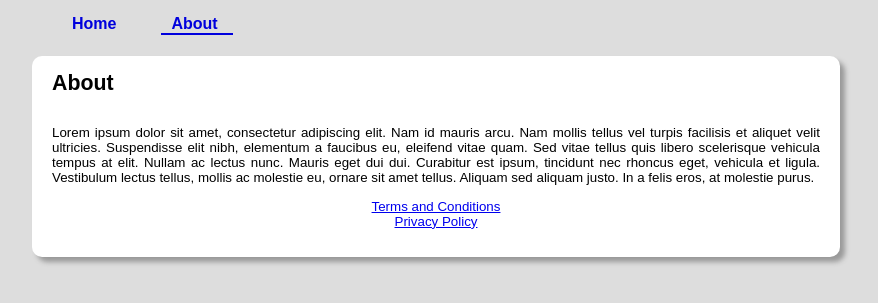
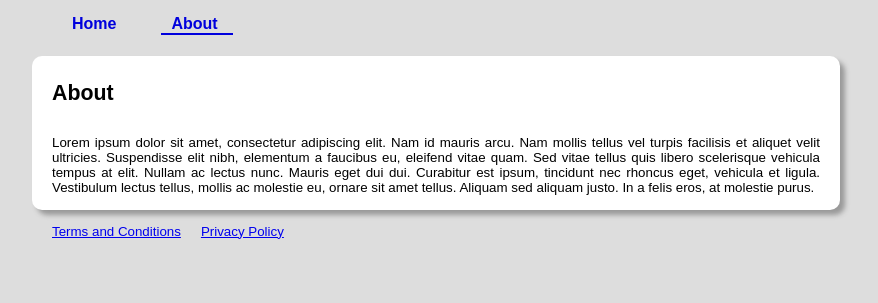
Before and after one commit to IanField90/KeyphraseSurvey, a PHP site: page /about/index.php in a window 1280 px wide. Shown: the top 303 px of the page, without its empty margins (224-1102 px from the left). Run offline with PHP 8.4, Linux system fonts and the light colour scheme.

Commit message:
CSS tidyup

```diff
--- a/html/about/index.php
+++ b/html/about/index.php
@@ -16,8 +16,10 @@
 					<h1>About</h1>
 					<br />
 					Lorem ipsum dolor sit amet, consectetur adipiscing elit. Nam id mauris arcu. Nam mollis tellus vel turpis facilisis et aliquet velit ultricies. Suspendisse elit nibh, elementum a faucibus eu, eleifend vitae quam. Sed vitae tellus quis libero scelerisque vehicula tempus at elit. Nullam ac lectus nunc. Mauris eget dui dui. Curabitur est ipsum, tincidunt nec rhoncus eget, vehicula et ligula. Vestibulum lectus tellus, mollis ac molestie eu, ornare sit amet tellus. Aliquam sed aliquam justo. In a felis eros, at molestie purus.
-					<?php include '../footer.php'; ?>
 				</div>
+				<?php include '../footer.php'; ?>
+
 		</div>
+
 	</body>
 </html>
--- a/html/content/terms.php
+++ b/html/content/terms.php
@@ -18,11 +18,11 @@
 				<h1>Conditions</h1>
 				<ul>
 					<li>We reserve the right to modify or terminate the <NAME> service for any reason, without notice at any time.</li>
-						<li> We reserve the right to alter these Terms of Use at any time. If the alterations constitute a material change to the Terms of Use, we will notify you via an appropriate method. What is a 'material change' is at our discretion</li>
+					<li>We reserve the right to alter these Terms of Use at any time. If the alterations constitute a material change to the Terms of Use, we will notify you via an appropriate method. What is a 'material change' is at our discretion</li>
 					<li>We reserve the right to refuse service to anyone for any reason at any time.</li>
 				</ul>
+			</div>
 			<?php include '../footer.php'; ?>
-				</div>
 		</div>
 	</body>
 </html>
--- a/html/css/style.css
+++ b/html/css/style.css
@@ -15,23 +15,14 @@ body{
 	padding:5px;
 }
 
-#header{
-	float:left;
-}
-
 h1{
 	font: normal normal normal 20px/bold Arial, Tahoma, Helvetica, FreeSans, sans-serif;
 	font-size:16pt;
 	color: #000;
 	text-shadow: rgba(255, 255, 255, 0.199219) -1px -1px 1px;
-	margin-top: 0px;
+	margin-top: 10px;
 }
-h2{
-	font: normal normal normal 20px/normal Arial, Tahoma, Helvetica, FreeSans, sans-serif;
-	color: #FFF;
-	font-size: 140%;
-	margin-top: -30px;
-}
+
 
 #nav {
 	clear:both;
@@ -50,7 +41,6 @@ h2{
 	list-style-type:none;
 	top: 1px;
 	margin-left:30px;
-
 }
 
 #nav a {
@@ -62,14 +52,6 @@ h2{
 	padding: 5px 15px 0px 10px;
 	text-align: center;
 	position: relative;
-}
-
-#nav a:hover{
-	text-decoration:underline;
-}
-
-#nav .selected a:hover{
-	text-decoration:none;
 }
 
 #nav .selected{
@@ -90,19 +72,23 @@ h2{
 	background-color: #FFFFFF;
 	left: auto;
 	padding:15px 20px 15px 20px;
-
-
-/*	border: 1px #000000 solid;*/
 	border-radius: 10px;
 	-moz-border-radius: 10px;
 	-webkit-box-shadow:5px 5px 5px #999;
 	-moz-box-shadow:5px 5px 5px #999;
 }
 
-#footer{
-	clear:both;
+#content ul, li{
+	list-style-type: disc;
+	margin-left: 20px;
+}
+
+#footer ul{
 	color: #000000;
-	width:inherit;
 	font-size: 10pt;
-	text-align:center;
 }
+
+#footer li{
+	list-style-type: none;
+	float:left;
+}
--- a/html/index.php
+++ b/html/index.php
@@ -70,7 +70,8 @@
 		<p />
 		<input type="button" value="Submit" id="subButton" onClick="prepareForm()"/>
 		</form>
-
+		</div>
 		<?php include 'footer.php'; ?>
+		</div>
 	</body>
 </html>
```
Also changed, not shown: html/content/privacy.php (+4 -4 lines), html/footer.php (line endings or trailing spaces). Lines whose indentation alone changed are shown as unchanged.
